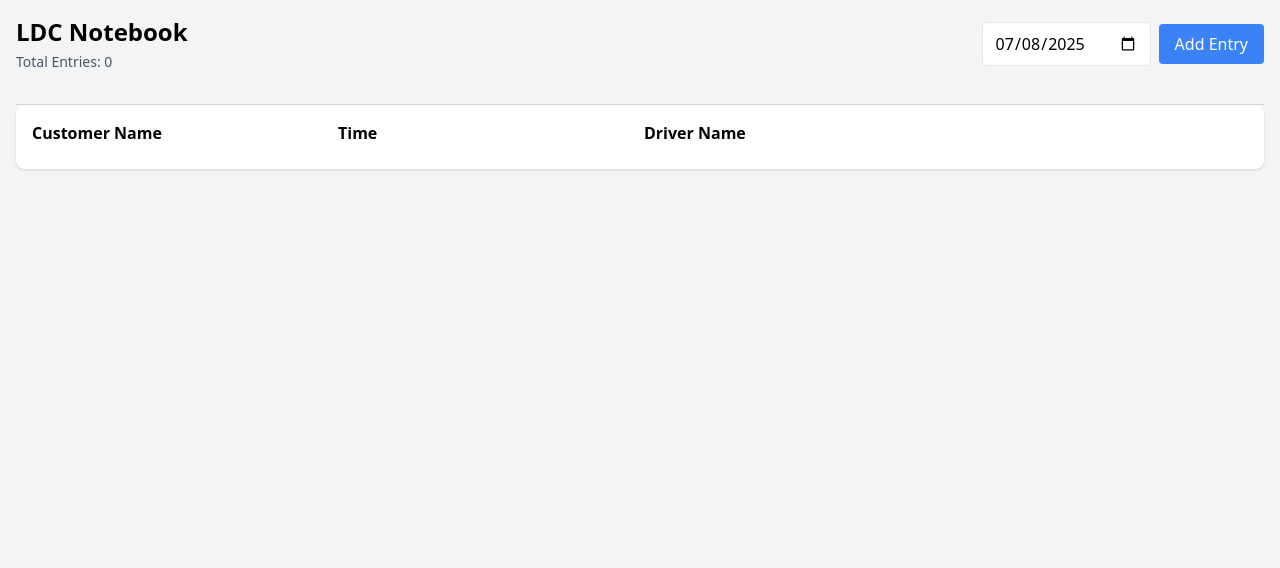
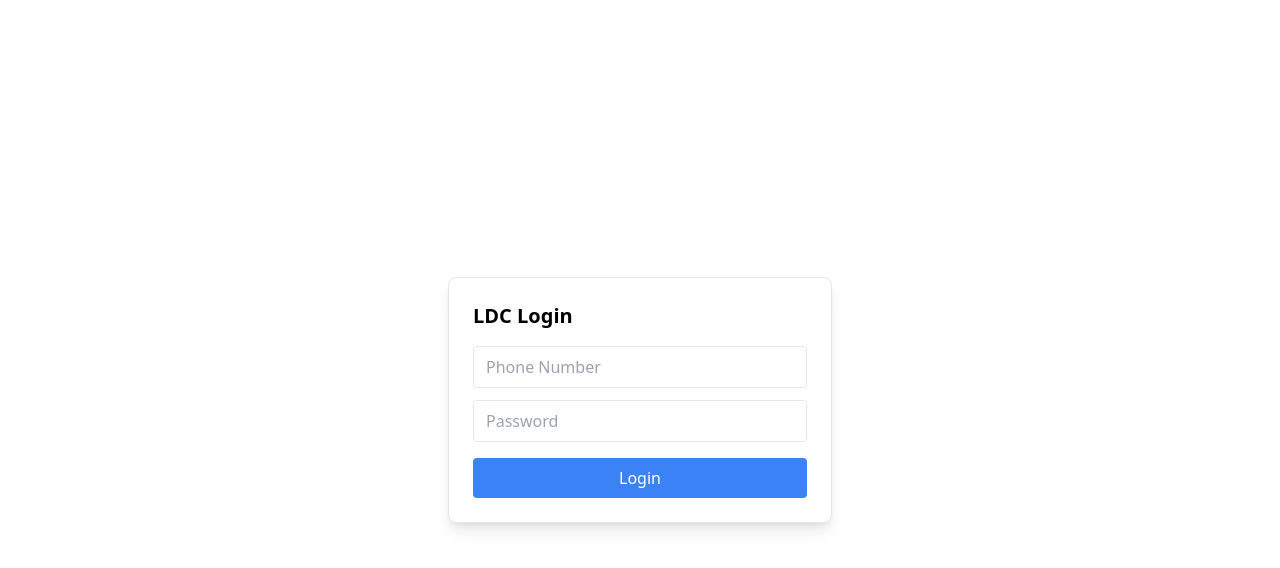
Before and after one commit to Ram9062/ldcnotebook, a plain HTML site: page index.html in a window 1280 px wide. Drawn offline with nearby package versions, Linux system fonts and the light colour scheme; no server answers.

Commit message:
Add files via upload

```diff
--- a/index.html
+++ b/index.html
@@ -19,6 +19,17 @@
 </head>
 <body class="bg-gray-100 p-4">
 
+  <!-- Login Overlay -->
+  <div id="loginOverlay" class="fixed inset-0 bg-white flex items-center justify-center z-50">
+    <div class="bg-white border rounded-lg shadow-lg p-6 w-full max-w-sm">
+      <h2 class="text-xl font-semibold mb-4">LDC Login</h2>
+      <input id="phoneInput" type="text" placeholder="Phone Number" class="mb-3 w-full border px-3 py-2 rounded" />
+      <input id="passInput" type="password" placeholder="Password" class="mb-4 w-full border px-3 py-2 rounded" />
+      <button onclick="handleLogin()" class="bg-blue-500 text-white px-4 py-2 rounded w-full">Login</button>
+      <p id="loginError" class="text-red-600 text-sm mt-3 hidden">Invalid credentials.</p>
+    </div>
+  </div>
+
   <!-- Sticky Header -->
   <div class="sticky top-0 bg-gray-100 z-10 pb-4 border-b border-gray-300">
     <div class="flex flex-col sm:flex-row justify-between items-start sm:items-center gap-2 mb-4">
@@ -36,6 +47,9 @@
         </div>
         <button onclick="addEntry()" class="bg-blue-500 text-white px-4 py-2 rounded w-full sm:w-auto">
           Add Entry
+        </button>
+        <button onclick="logout()" class="text-red-600 hover:underline text-sm mt-1 sm:mt-0">
+          Logout
         </button>
       </div>
     </div>
@@ -64,10 +78,47 @@
     const topDeleteIcon = document.getElementById('topDeleteIcon');
     const networkStatus = document.getElementById('networkStatus');
 
+    const FIXED_PHONE = "9062538991";
+    const FIXED_PASSWORD = "9090";
+    const LOGIN_DURATION_HOURS = 12;
+
     let selectedRow = null;
 
-    entryDate.valueAsDate = new Date();
-    entryDate.addEventListener('change', loadEntries);
+    function isLoggedIn() {
+      const token = JSON.parse(localStorage.getItem("ldcLogin"));
+      if (!token) return false;
+      const now = Date.now();
+      const diff = (now - token.timestamp) / (1000 * 60 * 60); // hours
+      return diff < LOGIN_DURATION_HOURS;
+    }
+
+    function showLogin() {
+      document.getElementById("loginOverlay").classList.remove("hidden");
+    }
+
+    function hideLogin() {
+      document.getElementById("loginOverlay").classList.add("hidden");
+    }
+
+    function handleLogin() {
+      const phone = document.getElementById("phoneInput").value.trim();
+      const password = document.getElementById("passInput").value.trim();
+      const error = document.getElementById("loginError");
+
+      if (phone === FIXED_PHONE && password === FIXED_PASSWORD) {
+        const token = { phone, timestamp: Date.now() };
+        localStorage.setItem("ldcLogin", JSON.stringify(token));
+        hideLogin();
+        initApp();
+      } else {
+        error.classList.remove("hidden");
+      }
+    }
+
+    function logout() {
+      localStorage.removeItem("ldcLogin");
+      location.reload();
+    }
 
     function getStorageKey() {
       return `entries-${entryDate.value}`;
@@ -246,9 +297,7 @@ END:VCARD
       fetch(SYNC_URL, {
         method: "POST",
         body: JSON.stringify(entries),
-        headers: {
-          "Content-Type": "application/json"
-        }
+        headers: { "Content-Type": "application/json" }
       }).then(res => {
         showStatus("✅ Synced to Google Sheet", "online");
         setTimeout(() => hideStatus(), 3000);
@@ -279,12 +328,22 @@ END:VCARD
       }
     }
 
+    function initApp() {
+      updateNetworkStatus();
+      entryDate.valueAsDate = new Date();
+      entryDate.addEventListener('change', loadEntries);
+      loadEntries();
+    }
+
     window.addEventListener('online', updateNetworkStatus);
     window.addEventListener('offline', updateNetworkStatus);
 
-    // Initial load
-    updateNetworkStatus();
-    loadEntries();
+    if (isLoggedIn()) {
+      hideLogin();
+      initApp();
+    } else {
+      showLogin();
+    }
 
     // PWA support
     if ('serviceWorker' in navigator) {
```
